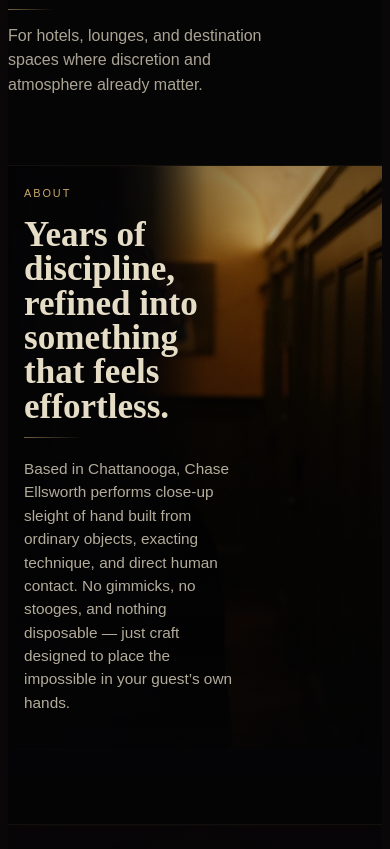
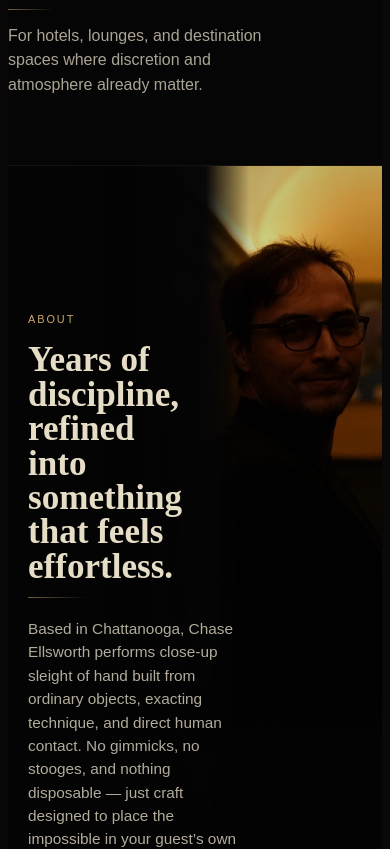
Before and after one commit to chaseellsworthiv-artifice/Artifice-Website, a Next.js app: page / in a window 390 px wide. Shown: the part 3300-4149 px from the top of the page. Built offline with nearby package versions, Linux system fonts and the light colour scheme; a web font is replaced by a local one.

Commit message:
Refine about scene composition across breakpoints

```diff
--- a/components/HeroExperience.jsx
+++ b/components/HeroExperience.jsx
@@ -854,7 +854,10 @@ export default function HeroExperience() {
 
         <section id="about" ref={(node) => { sectionRefs.current[2] = node; }} className={`${styles.section} ${styles.aboutSection}`}>
           <div className={styles.aboutScene} data-section-reveal>
-            <img src="/assets/images/chase-about-hallway.jpg" alt="Chase Ellsworth standing in a dim hallway." className={styles.aboutImage} />
+            <picture className={styles.aboutPicture}>
+              <source media="(max-width: 900px)" srcSet="/assets/images/chase-about-hallway.jpg" />
+              <img src="/assets/images/chase-about-hallway.jpg" alt="Chase Ellsworth standing in a dim hallway." className={styles.aboutImage} />
+            </picture>
             <div className={styles.aboutAtmosphere} aria-hidden="true" />
             <div className={styles.aboutCopy}>
               <p className={styles.sectionLabel}>About</p>
--- a/components/hero-experience.module.css
+++ b/components/hero-experience.module.css
@@ -553,16 +553,22 @@
   isolation: isolate;
 }
 
-.aboutImage {
+.aboutPicture {
   position: absolute;
   inset: 0 0 0 auto;
   display: block;
   width: min(64vw, 54rem);
   height: 100%;
+}
+
+.aboutImage {
+  display: block;
+  width: 100%;
+  height: 100%;
   object-fit: cover;
   object-position: 64% 18%;
   transform: scale(1.02);
-  filter: saturate(0.96) brightness(1.02) contrast(1.01);
+  filter: saturate(0.98) brightness(1.12) contrast(1.03);
   -webkit-mask-image: linear-gradient(90deg, transparent 0%, rgba(0, 0, 0, 0.16) 12%, rgba(0, 0, 0, 0.82) 30%, #000 44%, #000 100%);
   mask-image: linear-gradient(90deg, transparent 0%, rgba(0, 0, 0, 0.16) 12%, rgba(0, 0, 0, 0.82) 30%, #000 44%, #000 100%);
 }
@@ -573,8 +579,8 @@
   z-index: 1;
   pointer-events: none;
   background:
-    linear-gradient(90deg, rgba(4, 4, 5, 0.88) 0%, rgba(4, 4, 5, 0.78) 20%, rgba(4, 4, 5, 0.34) 42%, rgba(4, 4, 5, 0.12) 62%, rgba(4, 4, 5, 0.16) 100%),
-    linear-gradient(180deg, rgba(4, 4, 5, 0.14) 0%, rgba(4, 4, 5, 0.06) 16%, rgba(4, 4, 5, 0.08) 70%, rgba(4, 4, 5, 0.78) 100%);
+    linear-gradient(90deg, rgba(4, 4, 5, 0.78) 0%, rgba(4, 4, 5, 0.66) 20%, rgba(4, 4, 5, 0.24) 42%, rgba(4, 4, 5, 0.08) 62%, rgba(4, 4, 5, 0.14) 100%),
+    linear-gradient(180deg, rgba(4, 4, 5, 0.12) 0%, rgba(4, 4, 5, 0.05) 16%, rgba(4, 4, 5, 0.08) 70%, rgba(4, 4, 5, 0.74) 100%);
 }
 
 .aboutCopy {
@@ -1583,32 +1589,34 @@
 
   .aboutAtmosphere {
     background:
-      linear-gradient(180deg, rgba(4, 4, 5, 0.22) 0%, rgba(4, 4, 5, 0.08) 16%, rgba(4, 4, 5, 0.18) 56%, rgba(4, 4, 5, 0.84) 100%),
-      linear-gradient(90deg, rgba(4, 4, 5, 0.8) 0%, rgba(4, 4, 5, 0.56) 24%, rgba(4, 4, 5, 0.16) 52%, rgba(4, 4, 5, 0.28) 100%);
+      linear-gradient(180deg, rgba(4, 4, 5, 0.16) 0%, rgba(4, 4, 5, 0.06) 16%, rgba(4, 4, 5, 0.16) 56%, rgba(4, 4, 5, 0.82) 100%),
+      linear-gradient(90deg, rgba(4, 4, 5, 0.96) 0%, rgba(4, 4, 5, 0.84) 34%, rgba(4, 4, 5, 0.08) 56%, rgba(4, 4, 5, 0.12) 100%);
   }
 
   .aboutCopy {
     width: 100%;
     justify-content: flex-end;
-    padding: 9.8rem 1.25rem 1.4rem;
+    padding: 9.2rem 1.25rem 1.4rem;
   }
 
   .aboutImage {
-    inset: 0 0 0 auto;
-    width: 70%;
-    object-position: 82% 14%;
-    transform: scale(1.05);
-    -webkit-mask-image: linear-gradient(90deg, transparent 0%, rgba(0, 0, 0, 0.1) 14%, rgba(0, 0, 0, 0.78) 34%, #000 54%, #000 100%);
-    mask-image: linear-gradient(90deg, transparent 0%, rgba(0, 0, 0, 0.1) 14%, rgba(0, 0, 0, 0.78) 34%, #000 54%, #000 100%);
+    object-position: 26% 32%;
+    transform: scale(1.08);
+    -webkit-mask-image: linear-gradient(90deg, transparent 0%, rgba(0, 0, 0, 0.02) 28%, rgba(0, 0, 0, 0.94) 45%, #000 60%, #000 100%);
+    mask-image: linear-gradient(90deg, transparent 0%, rgba(0, 0, 0, 0.02) 28%, rgba(0, 0, 0, 0.94) 45%, #000 60%, #000 100%);
+  }
+
+  .aboutPicture {
+    width: 64%;
   }
 
   .aboutCopy h2 {
-    max-width: 10.8ch;
-    font-size: clamp(2.1rem, 9.6vw, 2.95rem);
+    max-width: 8.9ch;
+    font-size: clamp(2rem, 8.8vw, 2.75rem);
   }
 
   .aboutCopy p:last-child {
-    max-width: 27ch;
+    max-width: 23ch;
     font-size: 1rem;
     line-height: 1.52;
   }
@@ -2013,11 +2021,13 @@
   }
 
   .aboutScene {
-    min-height: 26.5rem;
+    min-height: 30rem;
   }
 
   .aboutCopy {
-    padding: 1.35rem 1rem 1.2rem;
+    width: 100%;
+    justify-content: flex-end;
+    padding: 9.2rem 1.25rem 1.4rem;
   }
 
   .aboutCopy h2 {
```
